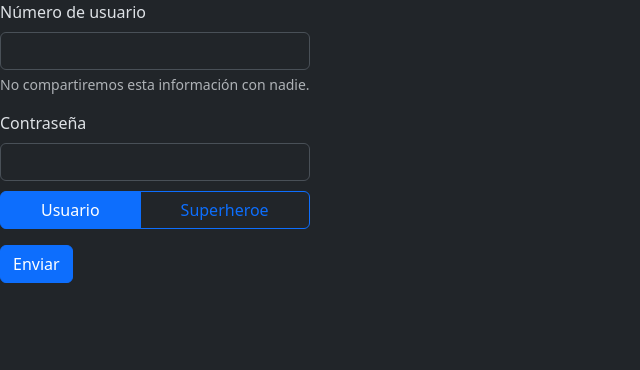
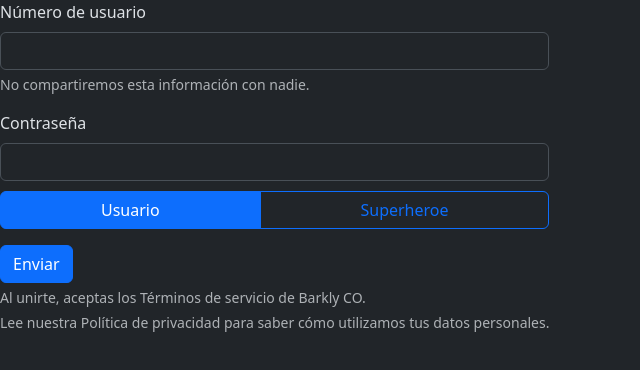
Before and after one commit to facundorodz/Barkly-TP, a plain HTML site: page src/pages/login/login.html in a window 1280 px wide. Shown: the whole page, without its empty margins (0-640 px from the left). Drawn offline with nearby package versions, Linux system fonts and the light colour scheme.

Commit message:
Añado un texto de terminos de servicio

```diff
--- a/src/pages/login/login.html
+++ b/src/pages/login/login.html
@@ -29,6 +29,8 @@
         </div>
     </div>
     <button type="submit" class="btn btn-primary">Enviar</button>
+    <div id="loginInfoMessage" class="form-text">Al unirte, aceptas los Términos de servicio de Barkly CO.</div>
+    <div id="loginInfoMessage" class="form-text">Lee nuestra Política de privacidad para saber cómo utilizamos tus datos personales.</div>
     </form>
 
 </body>
```
